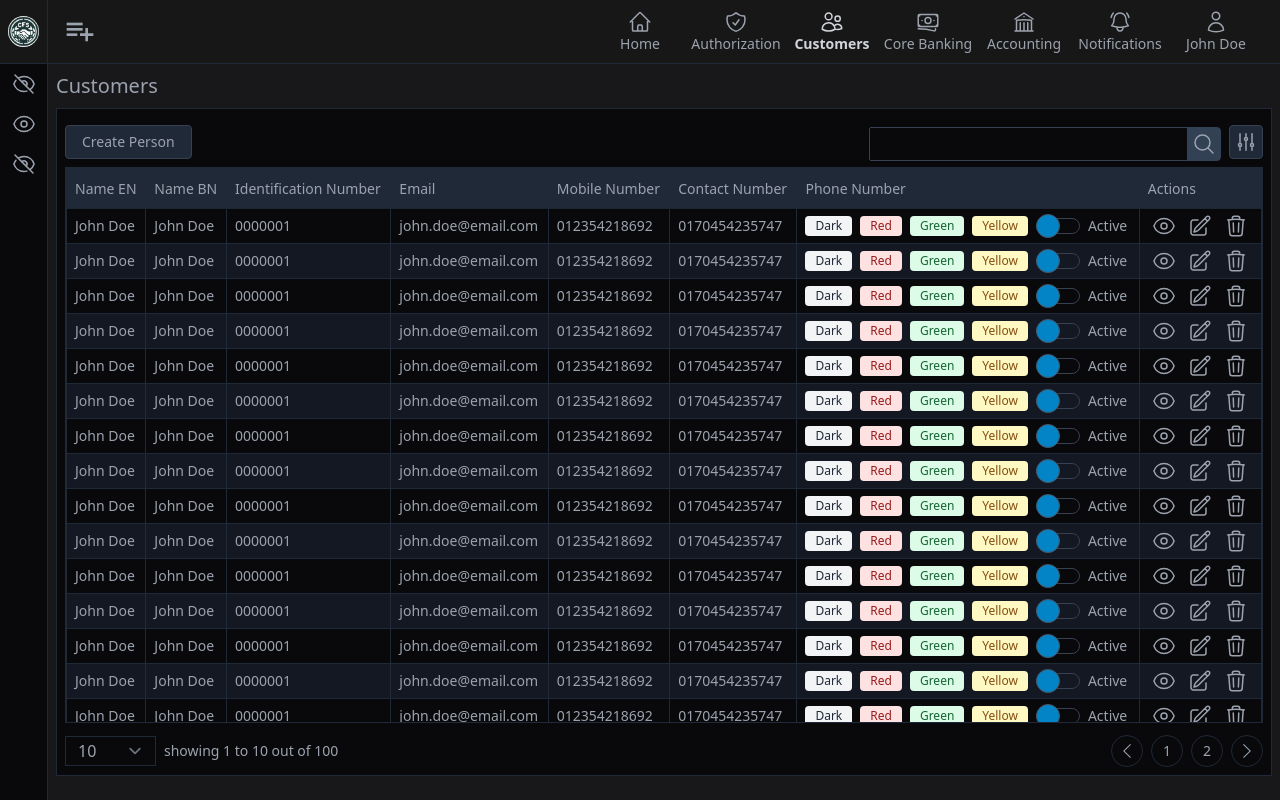
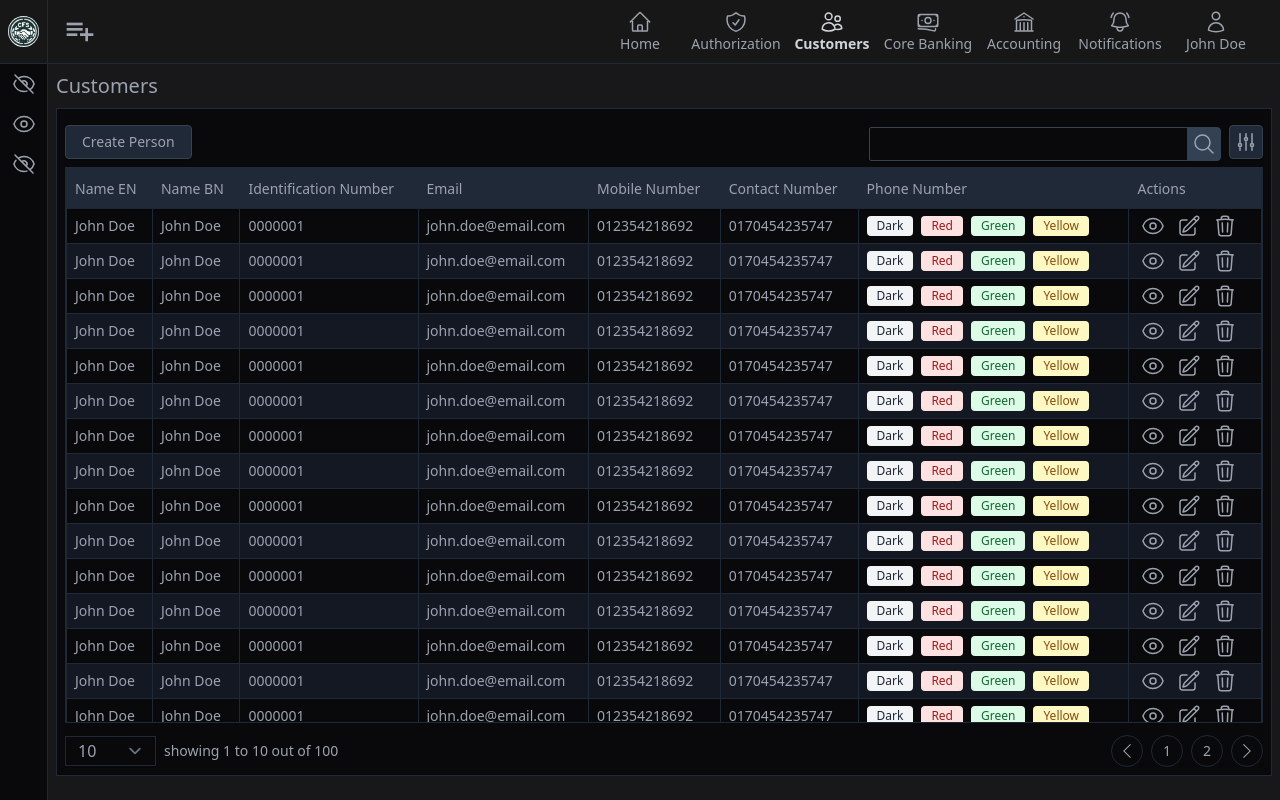
Before and after one commit to Newton-Mitro/ccs.ui, a React (Create React App) app: page /kyc/customers in a window 1280 px wide. Built offline with nearby package versions, Linux system fonts and the light colour scheme.

Commit message:
hello world

```diff
--- a/src/pages/kyc/customers/TableRow.tsx
+++ b/src/pages/kyc/customers/TableRow.tsx
@@ -42,13 +42,6 @@ function TableRow() {
           <span className="bg-yellow-100 text-yellow-800 text-xs font-medium me-2 px-2.5 py-0.5 rounded dark:bg-yellow-900 dark:text-yellow-300">
             Yellow
           </span>
-          <div className="flex gap-2 items-center">
-            <label className="relative inline-flex cursor-pointer items-center">
-              <input id="switch-2" type="checkbox" className="peer sr-only" />
-              <div className="peer h-4 w-11 rounded-full border border-gray-700 after:absolute after:-top-1 after:left-0 after:h-6 after:w-6 after:rounded-full after:border after:border-gray-600 after:bg-sky-600 after:transition-all after:content-[''] peer-checked:bg-sky-800 peer-checked:after:translate-x-full peer-focus:ring-green-950"></div>
-            </label>
-            <span>Active</span>
-          </div>
         </div>
       </td>
       <td className="border border-gray-800 px-2">
```
